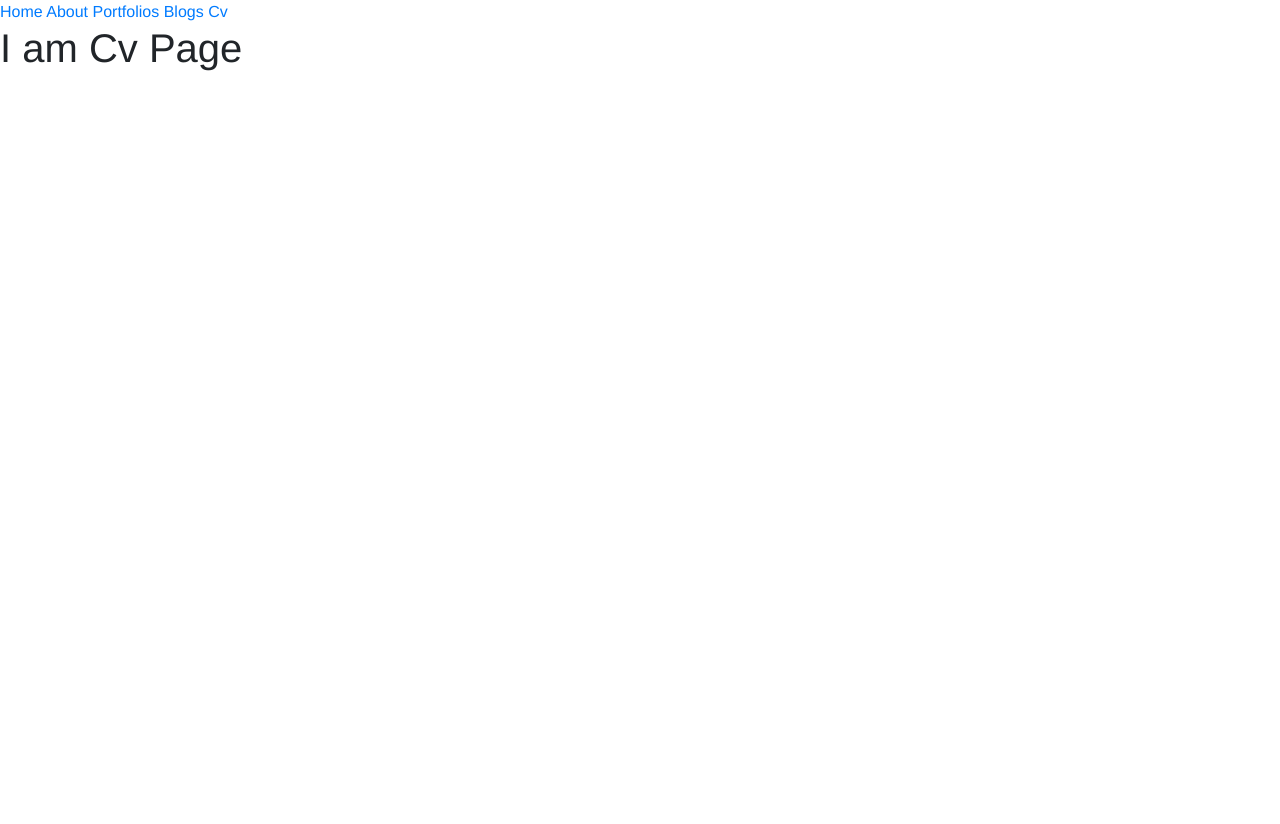
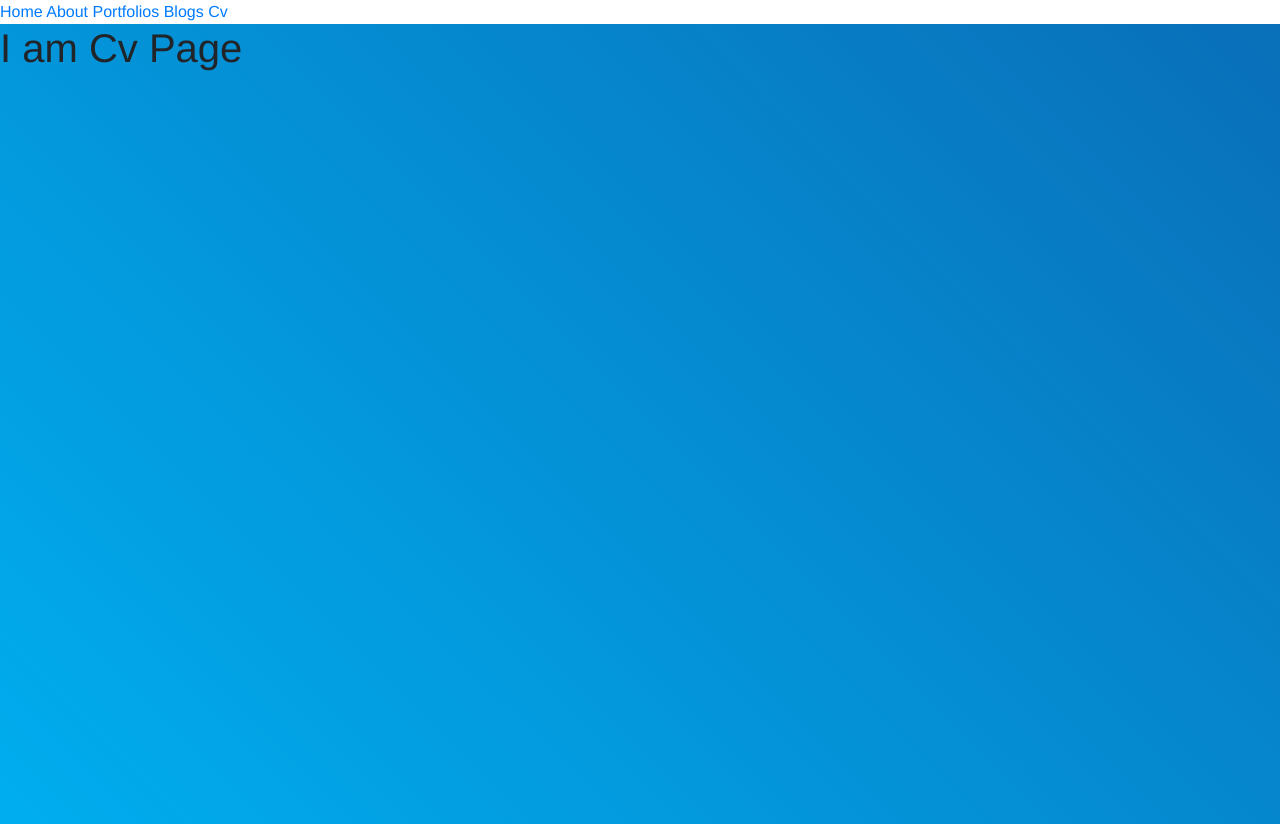
Before and after one commit to moriyamasaaaki/spa_blog-next, a Next.js app: page /cv in a window 1280 px wide. Before the commit the page ends 800 px from the top, so only its background shows below. Built offline with nearby package versions, Linux system fonts and the light colour scheme.

Commit message:
refactor(tsx): レイアウト追加 #7

```diff
--- a/components/layouts/BaseLayout.tsx
+++ b/components/layouts/BaseLayout.tsx
@@ -1,11 +1,14 @@
 import Header from "../shared/Header";
 
 const BaseLayout = (props): any => {
+  const { className, children } = props;
   return (
-    <>
+    <div className="layout-container">
       <Header />
-      {props.children}
-    </>
+      <main className={`cover ${className}`}>
+        <div className="wrapper">{children}</div>
+      </main>
+    </div>
   );
 };
 
```
Also changed, not shown: components/BasePage.tsx (added, +12 -0 lines).
